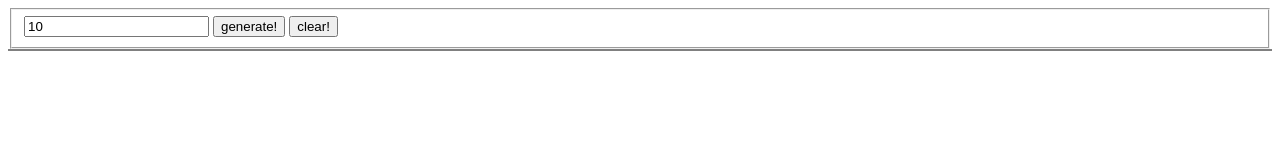
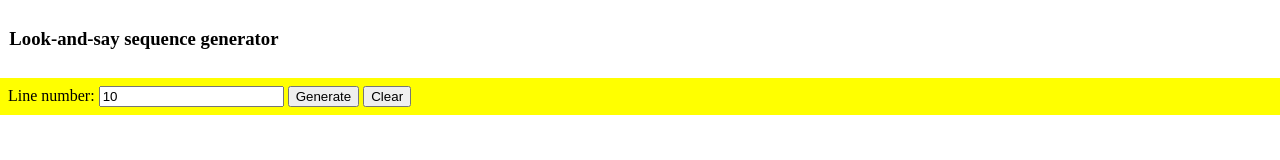
Before and after one commit to jooyunghan/jooyunghan.github.io, a plain HTML site: page look-and-say/index.html in a window 1280 px wide. Drawn offline with Linux system fonts and the light colour scheme.

Commit message:
Extract css

```diff
--- /dev/null
+++ b/look-and-say/index.css
@@ -0,0 +1,53 @@
+html, body {
+  margin: 0px;
+  height: 100%;
+}
+
+body {
+  display: flex;
+  flex-direction: column;
+  margin: 0;
+  padding: 0;
+}
+
+h3 {
+  padding: 0.5em;
+}
+
+fieldset {
+  border: none;
+  background: yellow;
+  margin: 0;
+  padding: 0.5em;
+}
+
+#top {
+  display: flex;
+}
+
+#result {
+  flex: 1 0 auto;
+  overflow: scroll;
+  height: 0;
+}
+
+.line {
+  border: 1px solid silver;
+  margin: 2px;
+  position: relative;
+}
+
+.progress {
+  height: 2px;
+  background: blue;
+  position: absolute;
+}
+
+
+.output {
+  margin-left: 50px;
+  max-height: 200px;
+  overflow-y: scroll;
+  font-size: smaller;
+  word-break: break-all;
+}
--- a/look-and-say/index.html
+++ b/look-and-say/index.html
@@ -5,33 +5,17 @@
   <meta charset="utf-8">
   <meta name="viewport" content="width=device-width">
   <title>Look and say sequence generator</title>
-  <style>
-    #result {
-      border: 1px solid gray;
-      font-size: smaller;
-      word-break: break-all;
-    }
-
-    .line {
-      border: 1px solid silver;
-      margin: 2px;
-      position: relative;
-    }
-
-    .progress {
-      height: 2px;
-      background: blue;
-      position: absolute;
-    }
-  </style>
+  <link rel="stylesheet" href="./index.css">
 </head>
 
 <body>
+  <h3>Look-and-say sequence generator</h3>
 
   <fieldset>
-    <input id="n" type="number"/>
-    <button id="generate">generate!</button>
-    <button id="clear">clear!</button>
+    <label for="n">Line number: </label>
+    <input id="n" type="number" />
+    <button id="generate">Generate</button>
+    <button id="clear">Clear</button>
   </fieldset>
 
   <div id="result">
--- a/look-and-say/index.js
+++ b/look-and-say/index.js
@@ -1,6 +1,9 @@
-document.getElementById("n").value = Number(new URLSearchParams(location.search).get("n"))|| 10;
-document.getElementById("generate").onclick = generate;
-document.getElementById("clear").onclick = clear;
+(function init() {
+  let n = new URLSearchParams(location.search).get("n");
+  document.getElementById("n").value = Number(n) || 10;
+  document.getElementById("generate").onclick = generate;
+  document.getElementById("clear").onclick = clear;
+})();
 
 const cacheSize = 8;
 
@@ -75,14 +78,13 @@ function generate() {
   div.classList.add("line");
   m.add(div);
 
-  const title = div.appendChild(document.createElement("div"));
-
   const progress = div.appendChild(document.createElement("div"));
   progress.classList.add("progress");
 
+  const title = div.appendChild(document.createElement("div"));
+
   const output = div.appendChild(document.createElement("div"));
-  output.style.maxHeight = "200px";
-  output.style.overflowY = "scroll";
+  output.className = "output";
 
   const g = buffer(ant(n));
 
```
